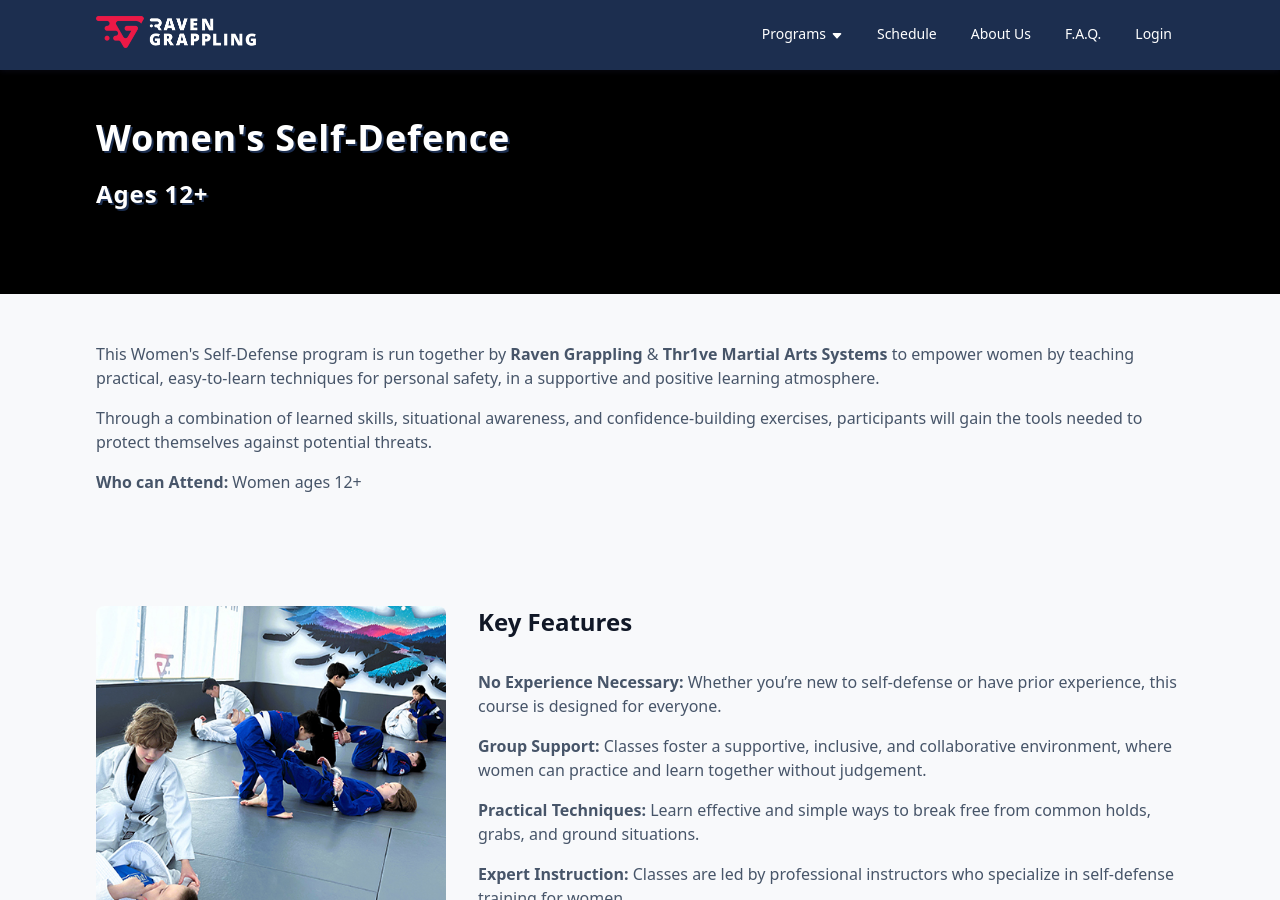
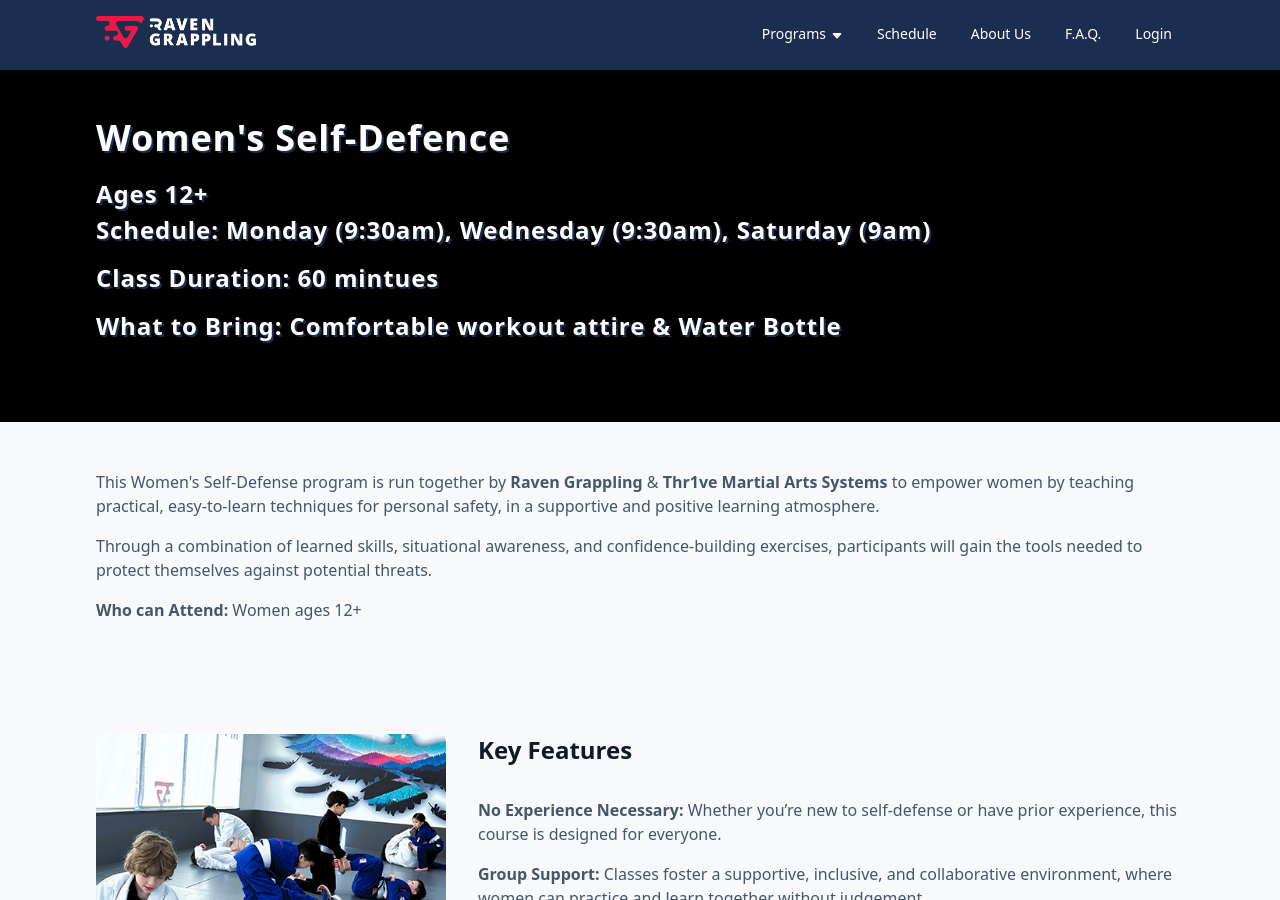
Before and after one commit to RavenGrappling/RavenGrappling.github.io, a Jekyll site: the page built from pages/women's-self-defence.html, in a window 1280 px wide and 900 px high. Built offline with Jekyll 4.4.1, drawn with Linux system fonts in a browser that asks for light colours; some of the changed text lies outside the part shown.

Commit message:
Update women's-self-defence.html

```diff
--- a/pages/women's-self-defence.html
+++ b/pages/women's-self-defence.html
@@ -10,6 +10,15 @@ permalink: /women's-self-defence-coquitlam
       <h1>
         Women's Self-Defence
         <small>Ages 12+</small>
+      <p>
+        <strong>Schedule:</strong> Monday (9:30am), Wednesday (9:30am), Saturday (9am)
+      </p>
+      <P>
+        <strong>Class Duration:</strong> 60 mintues
+      </P>
+      <p>
+        <strong>What to Bring:</strong> Comfortable workout attire & Water Bottle
+      </p>
       </h1>
     </div>
 </div>
@@ -101,15 +110,6 @@ permalink: /women's-self-defence-coquitlam
         <strong>Role-Playing Scenarios: </strong>
         Test your techniques in a safe, controlled, and supportive environment.
       </p>
-      <p>
-        <strong>Schedule:</strong> Monday (9:30am), Wednesday (9:30am), Saturday (9am)
-      </p>
-      <P>
-        <strong>Class Duration:</strong> 60 mintues
-      </P>
-      <p>
-        <strong>What to Bring:</strong> Comfortable workout attire & Water Bottle
-      </p>
     </div>
 
     <div class="section-image">
```
